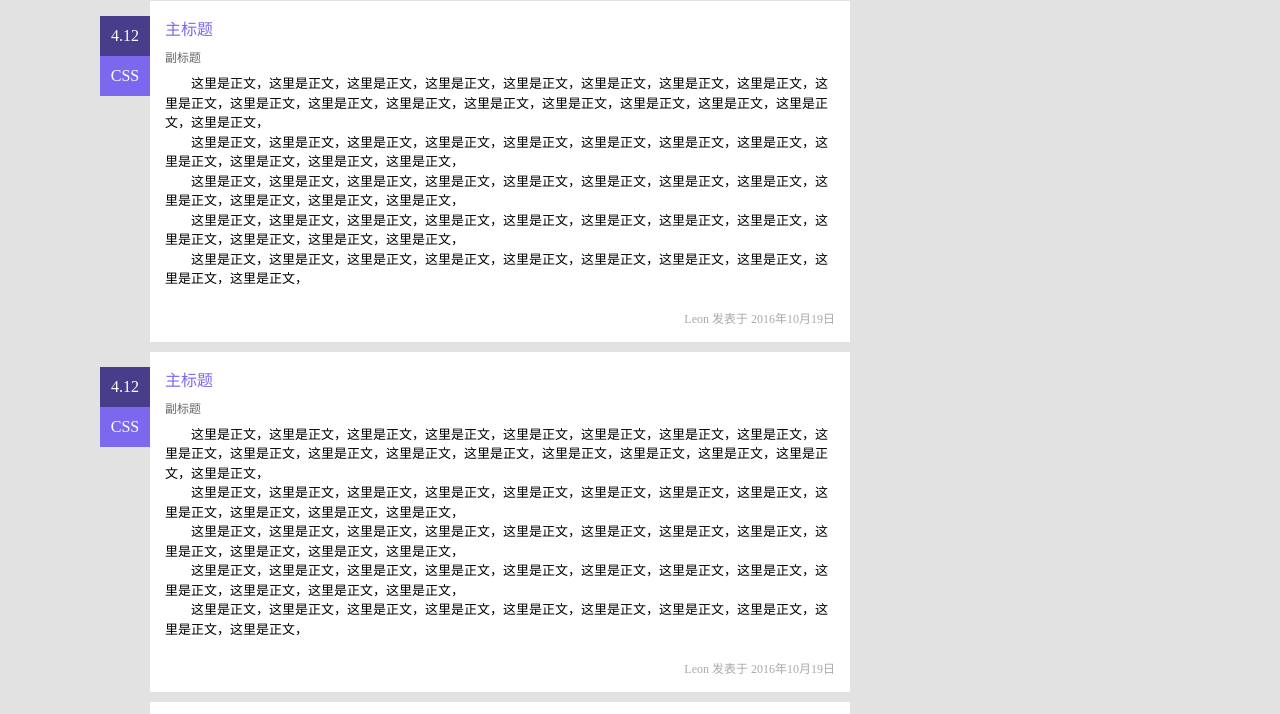
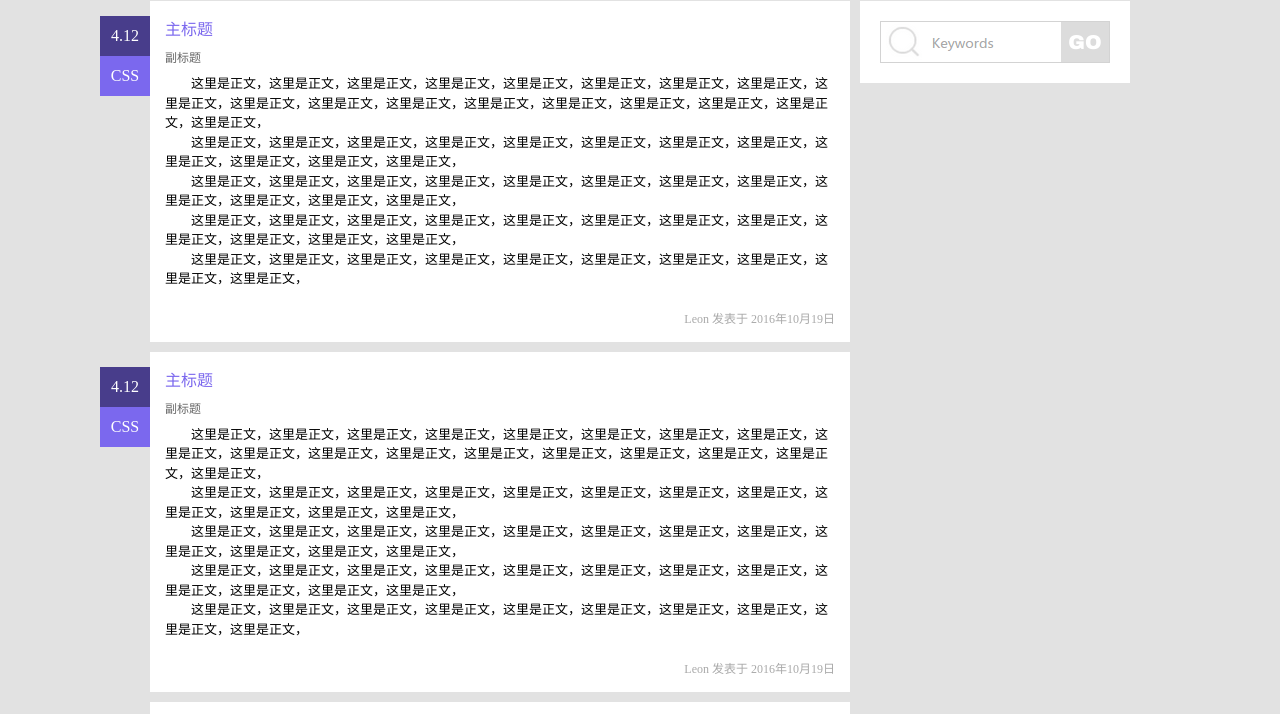
Before and after one commit to leeonleon/My-Front-End, a plain HTML site: page practices/task0001/blog_re.html in a window 1280 px wide. Shown: the part 99-813 px from the top of the page. Drawn offline with Linux system fonts and the light colour scheme.

Commit message:
complete search

```diff
--- a/practices/task0001/blog_re.html
+++ b/practices/task0001/blog_re.html
@@ -65,7 +65,14 @@
                 <a href="#"><li class="final-page">最后页</li></a>
             </ul>
         </div>
-        <div class="main-right"></div>
+        <div class="main-right">
+            <div class="search">
+                <form>
+                    <input class="search-text" type="text" />
+                    <input class="search-submit" type="submit" value="GO"/>
+                </form>
+            <div>
+        </div>
     </div>
 </body>
 </html>
--- a/practices/task0001/css/style_re.css
+++ b/practices/task0001/css/style_re.css
@@ -201,7 +201,13 @@ footer p {
 }
 
 .main-left {
+    float: left;
     width: 700px;
+}
+
+.main-right {
+    float: right;
+    width: 270px;
 }
 
 .blog-content {
@@ -232,7 +238,7 @@ footer p {
     margin-top: 20px;
     font-size: 12px;
     text-align: right;
-    color: #A9A9A9;
+    color: #a9a9a9;
 }
 
 .blog-content-date {
@@ -282,9 +288,40 @@ footer p {
 }
 
 .page-more {
-    color: #A9A9A9;
+    color: #a9a9a9;
 }
 
 .main-left a:hover {
     text-decoration: none;
 }
+
+.search {
+    padding: 20px;
+    background: #fff;
+}
+
+.search form {
+    border: 1px #D3D3D3 solid;
+}
+
+.search-text {
+    float: left;
+    width: 180px;
+    height: 40px;
+    background-image: url(../img/search.png);
+    background-repeat: no-repeat;
+    border: 0;
+}
+
+.search input:focus {
+    background-image: none;
+}
+
+.search-submit {
+    width: 48px;
+    height: 40px;
+    font: 20px 'Arial Black', Gadget, sans-seri;
+    color: #fff;
+    background: #DCDCDC;
+    border: 0;
+}
```
